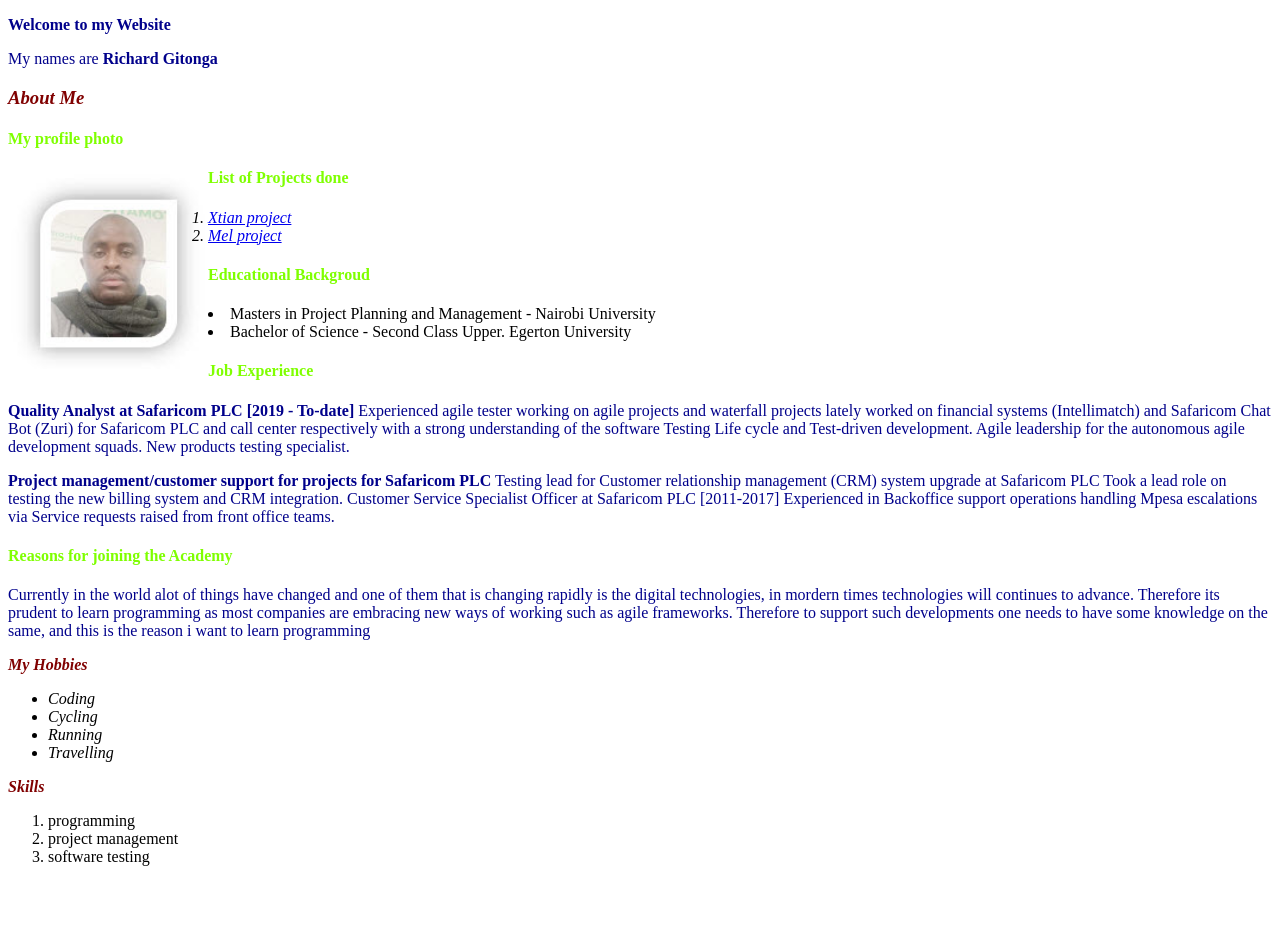
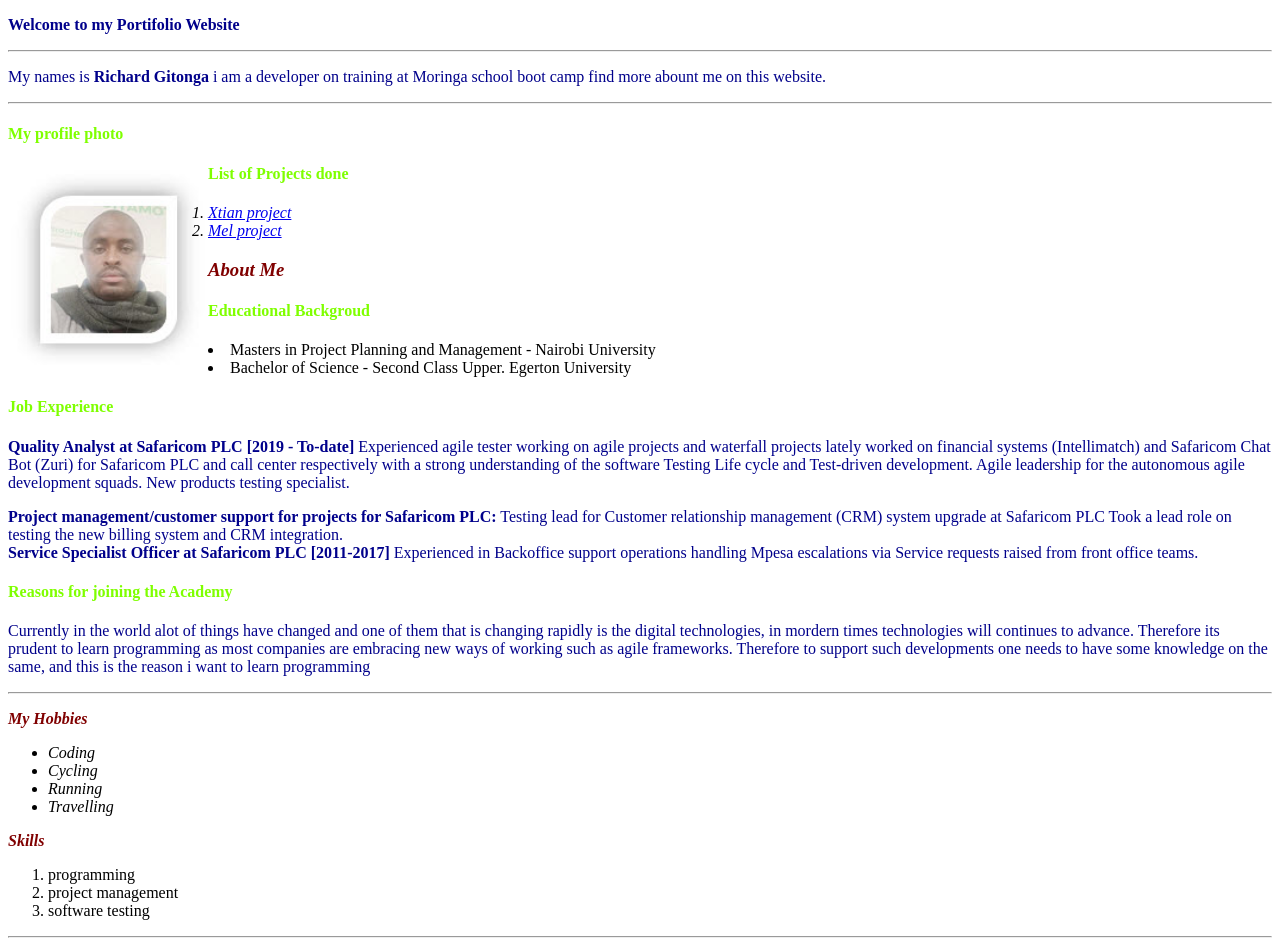
Before and after one commit to rmwirabua/IndependentProject1, a plain HTML site: page index.html in a window 1280 px wide. Shown: the top 941 px of the page. Before the commit the page ends 882 px from the top, so only its background shows below. Drawn offline with Linux system fonts and the light colour scheme.

Commit message:
editing page breaks and body

```diff
--- a/Css/style.css
+++ b/Css/style.css
@@ -3,9 +3,6 @@ p{
 }
 h1{
     color: green;
-}
-backgroud-color{
-    color: rgb(155, 91, 91);
 }
 h4{
     color: chartreuse;
--- a/index.html
+++ b/index.html
@@ -6,10 +6,12 @@
     <link rel="shortcut icon" type="image/png" href="Images/Favicon.png">
    </head>
    <body>
-     <p><strong>Welcome to my Website</strong></p>
-     <p>My names are <strong>Richard Gitonga</strong></p>
-     <h3 class="focus">About Me</h3>
-     <h4>My profile photo</h4>
+     <p><strong>Welcome to my Portifolio Website</strong></p>
+     <hr>
+     <p>My names is <strong>Richard Gitonga</strong> i am a developer on training at Moringa school boot camp
+    find more abount me on this website.</p>
+    <hr>
+    <h4>My profile photo</h4>
      <img src="Images/Photo.jpg" alt="My picture">
      <h4>List of Projects done</h4>
      <ol><em>
@@ -17,6 +19,7 @@
         <li><a href="https://rmwirabua.github.io/avocado/"target="_blank">Mel project</a></li>
      </em></ol>
      </p>
+     <h3 class="focus">About Me</h3>
      <h4>Educational Backgroud</h4>
      <p>
        <li>Masters in Project Planning and Management - Nairobi University</li>
@@ -28,10 +31,11 @@
       Experienced agile tester working on agile projects and waterfall projects lately worked on financial systems (Intellimatch) and Safaricom Chat Bot (Zuri) for Safaricom PLC and call center respectively with a strong understanding of the software Testing Life cycle and Test-driven development.
       Agile leadership for the autonomous agile development squads.
       New products testing specialist.</p>
-     <p><b>Project management/customer support for projects for Safaricom PLC</b>
+     <p><b>Project management/customer support for projects for Safaricom PLC:</b>
       Testing lead for Customer relationship management (CRM) system upgrade at Safaricom PLC
       Took a lead role on testing the new billing system and CRM integration.
-      Customer Service Specialist Officer at Safaricom PLC [2011-2017]
+      <br>
+      <b>Service Specialist Officer at Safaricom PLC [2011-2017]</b>
       Experienced in <span>Backoffice support operations</span> handling Mpesa escalations via Service requests raised from front office teams.
       <h4>Reasons for joining the Academy</h4>
      <p>Currently in the world alot of things have changed and one of them that is changing
@@ -40,6 +44,7 @@
       such as agile frameworks.
       Therefore to support such developments one needs to have some knowledge on the same,
       and this is the reason i want to learn programming </p>
+      <hr>
       <p class="focus"><b>My Hobbies</b></p>
       <div>
         <ul>
@@ -55,5 +60,7 @@
          <li>software testing</li>
        </ol>
      </div>
+     <hr>
+      ©2021
   </body>
 </html>
```
Also changed, not shown: Css/Focused-style.css (line endings or trailing spaces).
